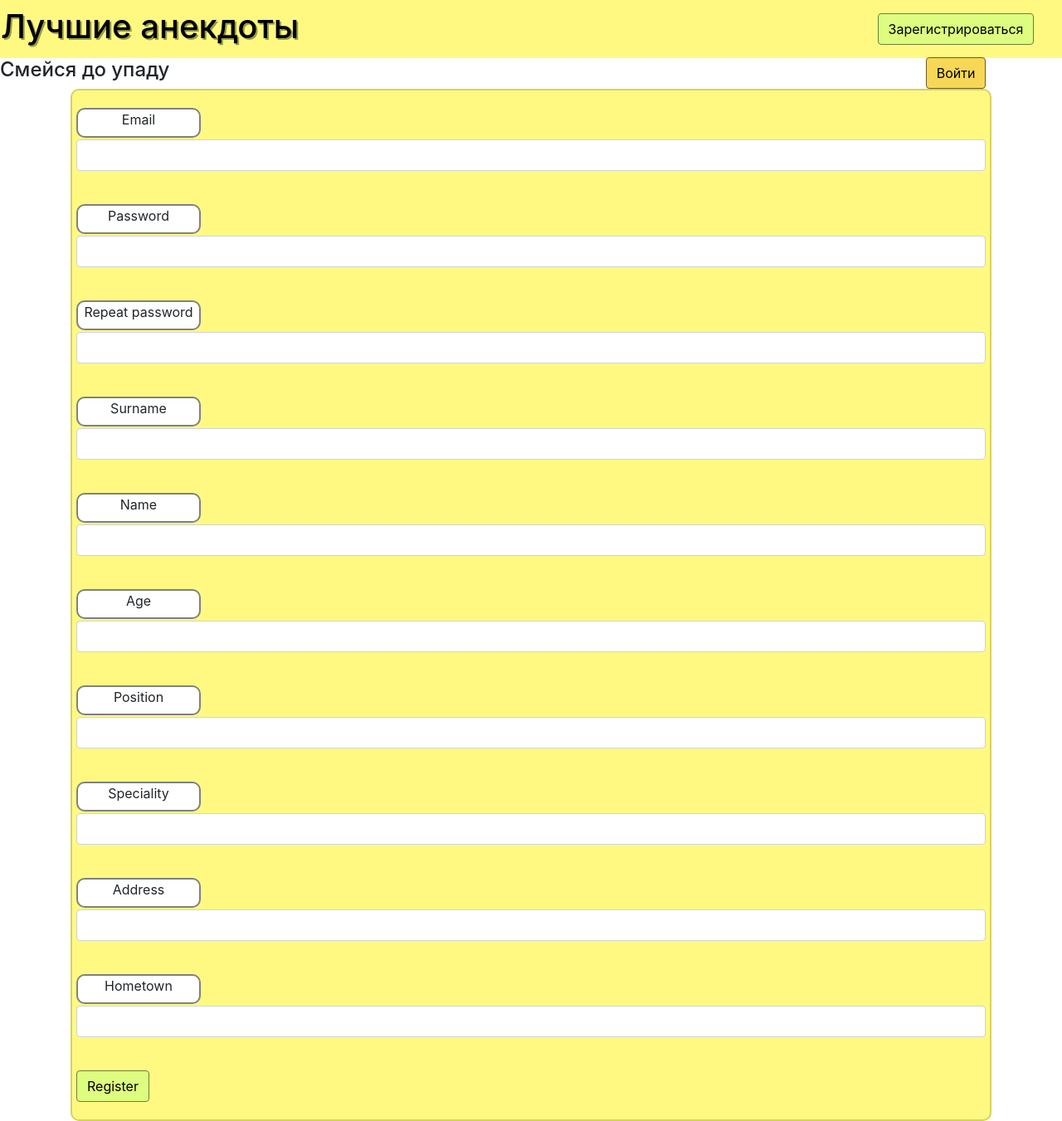
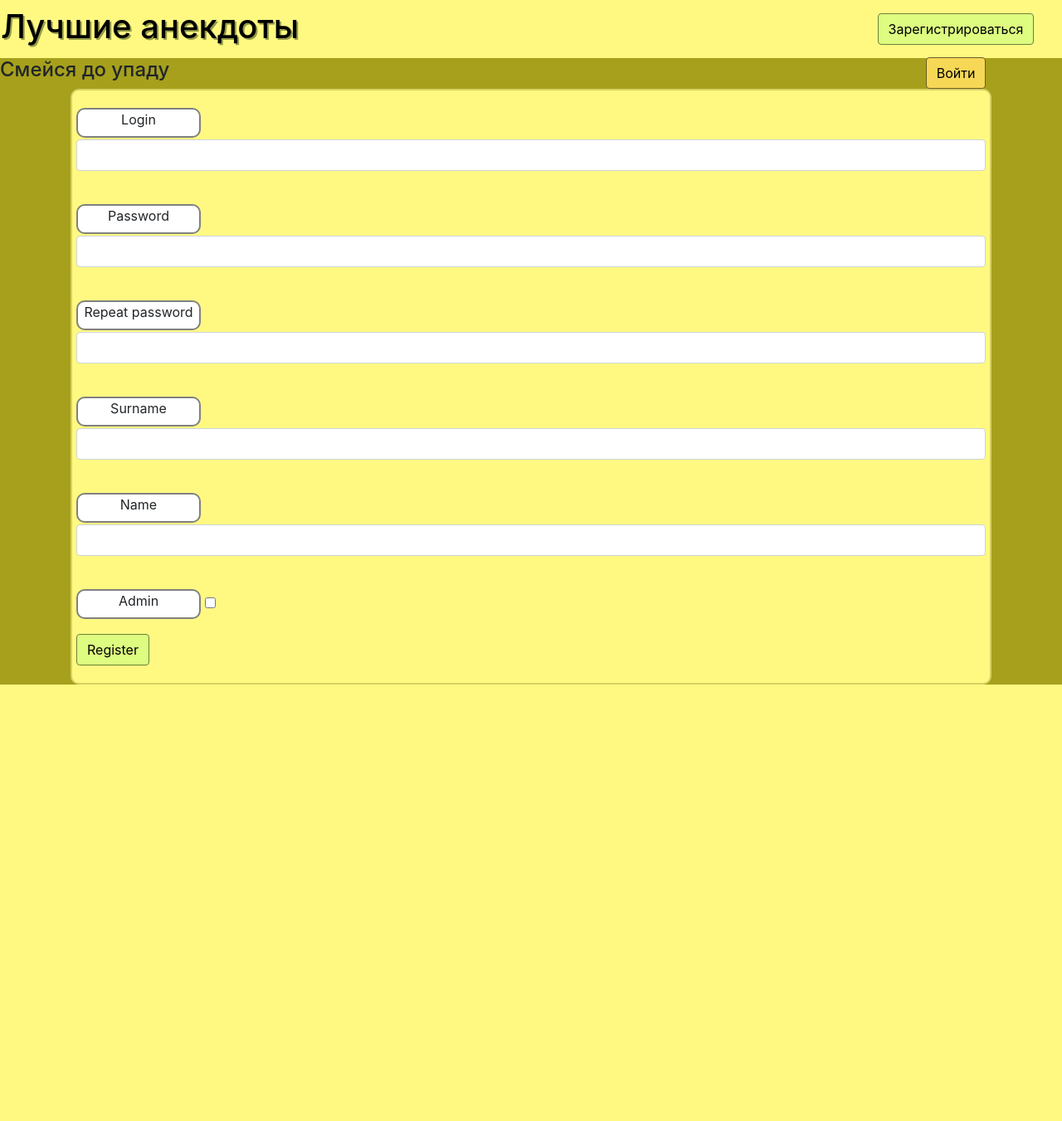
Before and after one commit to Ivanm2114/anecdotiy, a Flask app: page /register in a window 1280 px wide. Shown: the whole page at 83% size. After the commit the page ends 825 px from the top, so only its background shows below. Run offline with Flask 2, Linux system fonts and the light colour scheme; some libraries are stand-ins or nearby versions.

Commit message:
login and register work

```diff
--- a/http/data/anecdot.py
+++ b/http/data/anecdot.py
@@ -17,10 +17,10 @@ class Anecdotiy(SqlAlchemyBase, SerializerMixin):
     rating = sqlalchemy.Column(sqlalchemy.Integer)
     likes_and_dislikes = sqlalchemy.Column(sqlalchemy.String)
 
-    leader = orm.relation('User')
+    creator = orm.relation('User')
     categories = orm.relation("Genre",
                               secondary="association",
                               backref="Anecdotiy")
 
     def __repr__(self):
-        return f'<Job> {self.job}'
+        return f'<Anecdot> {self.name}'
--- a/http/data/users.py
+++ b/http/data/users.py
@@ -13,16 +13,16 @@ class User(SqlAlchemyBase, UserMixin, SerializerMixin):
 
     id = sqlalchemy.Column(sqlalchemy.Integer,
                            primary_key=True, autoincrement=True)
-    login = sqlalchemy.Column(sqlalchemy.String)
+    login = sqlalchemy.Column(sqlalchemy.String, unique=True)
     surname = sqlalchemy.Column(sqlalchemy.String)
     name = sqlalchemy.Column(sqlalchemy.String)
     admin = sqlalchemy.Column(sqlalchemy.Boolean)
     hashed_password = sqlalchemy.Column(sqlalchemy.String)
     modified_date = sqlalchemy.Column(sqlalchemy.DateTime,
                                       default=datetime.datetime.now)
-    rating = sqlalchemy.Column(sqlalchemy.Integer)
+    rating = sqlalchemy.Column(sqlalchemy.Integer, default=0)
 
-    anecdoties = orm.relation('Anecdotiy', back_populates='author')
+    anecdoties = orm.relation('Anecdotiy', back_populates='creator')
 
     def __repr__(self):
         return f"<Author> {self.id} {self.surname} {self.name}"
--- a/http/forms/user.py
+++ b/http/forms/user.py
@@ -5,21 +5,17 @@ from wtforms.validators import DataRequired
 
 
 class RegisterForm(FlaskForm):
-    Login = StringField('Email', validators=[DataRequired()])
+    Login = StringField('Login', validators=[DataRequired()])
     Password = PasswordField('Password', validators=[DataRequired()])
     Valid_password = PasswordField('Repeat password', validators=[DataRequired()])
     Surname = StringField('Surname', validators=[DataRequired()])
     Name = StringField('Name', validators=[DataRequired()])
-    Age = IntegerField('Age', validators=[DataRequired()])
-    Position = StringField('Position', validators=[DataRequired()])
-    Speciality = StringField('Speciality', validators=[DataRequired()])
-    Address = StringField('Address', validators=[DataRequired()])
-    Hometown = StringField("Hometown", validators=[DataRequired()])
+    Admin = BooleanField('Admin')
     submit = SubmitField('Register')
 
 
 class LoginForm(FlaskForm):
-    email = EmailField('Почта', validators=[DataRequired()])
-    password = PasswordField('Пароль', validators=[DataRequired()])
+    Login = StringField('Логин', validators=[DataRequired()])
+    Password = PasswordField('Пароль', validators=[DataRequired()])
     remember_me = BooleanField('Запомнить меня')
     submit = SubmitField('Войти')
--- a/http/sqlalchemy_app.py
+++ b/http/sqlalchemy_app.py
@@ -40,42 +40,21 @@ def reqister():
                                    form=form,
                                    message="Пароли не совпадают")
         db_sess = db_session.create_session()
-        if db_sess.query(User).filter(User.email == form.Login.data).first():
+        if db_sess.query(User).filter(User.login == form.Login.data).first():
             return render_template('register.html', title='Регистрация',
                                    form=form,
                                    message="Такой пользователь уже есть")
         user = User(
             name=form.Name.data,
-            email=form.Login.data,
+            login=form.Login.data,
             surname=form.Surname.data,
-            age=form.Age.data,
-            position=form.Position.data,
-            speciality=form.Speciality.data,
-            address=form.Address.data,
-            hometown=form.Hometown.data
-
+            admin=form.Admin.data
         )
         user.set_password(form.Password.data)
         db_sess.add(user)
         db_sess.commit()
         return redirect('/login')
     return render_template('register.html', title='Регистрация', form=form)
-
-
-@app.route("/cookie_test")
-def cookie_test():
-    visits_count = int(request.cookies.get("visits_count", 0))
-    if visits_count:
-        res = make_response(
-            f"Вы пришли на эту страницу {visits_count + 1} раз")
-        res.set_cookie("visits_count", str(visits_count + 1),
-                       max_age=60 * 60 * 24 * 365 * 2)
-    else:
-        res = make_response(
-            "Вы пришли на эту страницу в первый раз за последние 2 года")
-        res.set_cookie("visits_count", '1',
-                       max_age=60 * 60 * 24 * 365 * 2)
-    return res
 
 
 @login_manager.user_loader
@@ -89,10 +68,10 @@ def login():
     form = LoginForm()
     if form.validate_on_submit():
         db_sess = db_session.create_session()
-        user = db_sess.query(User).filter(User.email == form.email.data).first()
+        user = db_sess.query(User).filter(User.login == form.Login.data).first()
         if user:
-            user.check_password(form.password.data)
-            if user and user.check_password(form.password.data):
+            user.check_password(form.Password.data)
+            if user and user.check_password(form.Password.data):
                 login_user(user, remember=form.remember_me.data)
                 return redirect("/")
         return render_template('login.html',
@@ -106,14 +85,6 @@ def login():
 def logout():
     logout_user()
     return redirect("/")
-
-
-@app.route("/session_test")
-def session_test():
-    visits_count = session.get('visits_count', 0)
-    session['visits_count'] = visits_count + 1
-    return make_response(
-        f"Вы пришли на эту страницу {visits_count + 1} раз")
 
 
 @app.route('/addjob', methods=['GET', 'POST'])
@@ -216,14 +187,10 @@ def edit_dep(id):
         abort(404)
 
 
-
-
 @app.route('/departments')
 def deps():
     db_sess = db_session.create_session()
     return render_template('departments.html', deps=db_sess.query(Department).all())
-
-
 
 
 if __name__ == '__main__':
--- a/http/static/css/style.css
+++ b/http/static/css/style.css
@@ -147,3 +147,7 @@ div.actionLabel>a{
 header{
     background-color: #FFF982;
 }
+
+body {
+    background-color: #A6A01C;
+}
--- a/http/templates/register.html
+++ b/http/templates/register.html
@@ -55,56 +55,14 @@
     {% endfor %}
     </p>
     <p>
-    <div class='label'>{{ form.Age.label }}</div>
-    <br>
-    {{ form.Age(class="form-control") }}<br>
-    {% for error in form.Age.errors %}
+    <div class='label'>{{ form.Admin.label }}</div>
+    {{ form.Admin}}<br>
+    {% for error in form.Admin.errors %}
     <div class="alert alert-danger" role="alert">
         {{ error }}
     </div>
     {% endfor %}
     </p>
-    <p>
-    <div class='label'>{{ form.Position.label }}</div>
-    <br>
-    {{ form.Position(class="form-control") }}<br>
-    {% for error in form.Position.errors %}
-    <div class="alert alert-danger" role="alert">
-        {{ error }}
-    </div>
-    {% endfor %}
-    </p>
-    <p>
-    <div class='label'>{{ form.Speciality.label }}</div>
-    <br>
-    {{ form.Speciality(class="form-control") }}<br>
-    {% for error in form.Speciality.errors %}
-    <div class="alert alert-danger" role="alert">
-        {{ error }}
-    </div>
-    {% endfor %}
-    </p>
-    <p>
-    <div class='label'>{{ form.Address.label }}</div>
-    <br>
-    {{ form.Address(class="form-control") }}<br>
-    {% for error in form.Address.errors %}
-    <div class="alert alert-danger" role="alert">
-        {{ error }}
-    </div>
-    {% endfor %}
-    </p>
-    <p>
-        <div class='label'>{{ form.Hometown.label }}</div>
-        <br>
-        {{ form.Hometown(class="form-control") }}<br>
-        {% for error in form.Hometown.errors %}
-        <div class="alert alert-danger" role="alert">
-            {{ error }}
-        </div>
-        {% endfor %}
-        </p>
-
     <p>{{ form.submit(type="submit", class="btn btn-primary") }}</p>
     {% if message %}
     <div class="alert alert-danger" role="alert">{{message}}</div>
```
Also changed, not shown: http/templates/login.html (+6 -6 lines), http/db/kvn.db.
